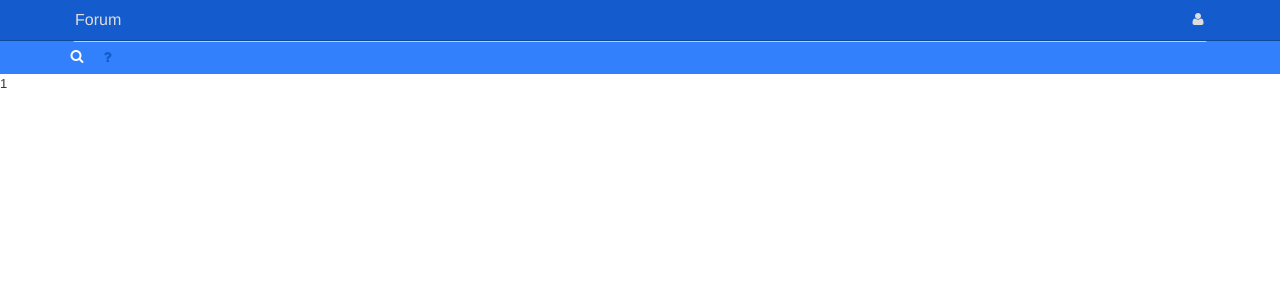
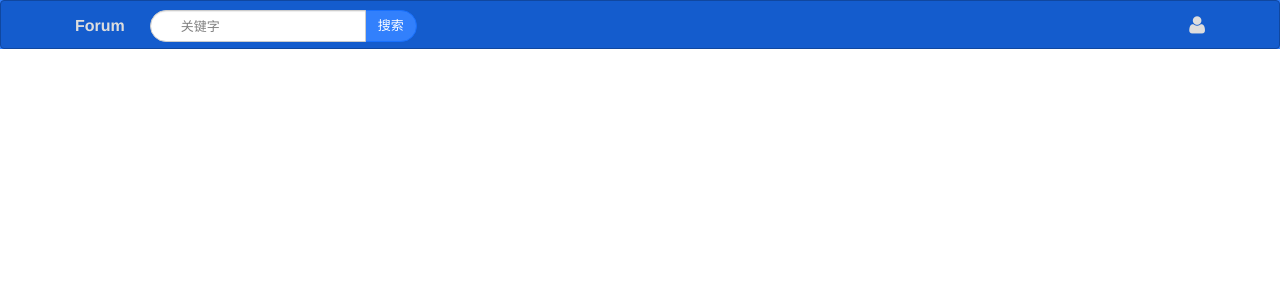
Before and after one commit to wtbrave/forum, a PHP site: page / in a window 1280 px wide. Shown: the top 300 px of the page. Run offline with PHP 8.4, Linux system fonts and the light colour scheme.

Commit message:
navigation

```diff
--- a/src/Views/header.php
+++ b/src/Views/header.php
@@ -1,6 +1,7 @@
 <!DOCTYPE html>
 <html lang="zh-cn">
     <head>
+        <link rel="stylesheet" href="/lib/dist/css/zui.css">
         <link rel="stylesheet" href="/lib/dist/css/zui.css">
 
         <meta charset="utf-8">
@@ -20,35 +21,36 @@
     <script src="/lib/dist/lib/ieonly/excanvas.js"></script>
     <![endif]-->
 
+    <style>
+        .var-brand-title {
+            margin-top: 5px;
+        }
+        .var-icon-user {
+            font-size: 20px;
+        }
+        .var-navbar-form {
+            margin-top: 5px;
+        }
+    </style>
     <header id="header" class="bg-primary">
-        <div class="navbar navbar-inverse navbar-fixed-top" id="navbar" role="banner">
+        <div class="navbar navbar-inverse" id="navbar" role="banner">
             <div class="container">
-                <div class="navbar-header">
-                    <button class="navbar-toggle collapsed" type="button" data-toggle="collapse" data-target=".zui-navbar-collapse">
-                        <span class="sr-only">切换导航</span>
-                        <span class="icon-bar"></span>
-                        <span class="icon-bar"></span>
-                        <span class="icon-bar"></span>
-                    </button>
-                    <a href="/" class="navbar-brand"><span class="path-zui-36"><i class="path-1"></i><i class="path-2"></i></span> <span class="brand-title">Forum</span></a>
-                </div>
-                <nav class="collapse navbar-collapse zui-navbar-collapse">
-                    <ul class="nav navbar-nav navbar-right">
-                        <li id="langSwitcher"><a title="Switch language" href=""><span> <i class="path-1"></i><i class="path-2"></i> <i class="icon icon-user "></i></span></a></li>
-                    </ul>
-                </nav>
+                <a href="/" class="navbar-brand var-brand-title"><span class="path-zui-36"><i class="path-1"></i><i class="path-2"></i></span> <span class="brand-title"> <strong>Forum</strong></span></a>
+                <form class="navbar-form" role="search">
+                    <div class="var-navbar-form form-group col-lg-2">
+                        <div class="input-group">
+                            <div class="input-control search-box search-box-circle has-icon-left" id="search_forum_box">
+                                <input id="search_forum" type="search" class="form-control search-input" style="width: inherit" placeholder="关键字">
+                                <label for="search_forum" class="input-control-icon-left search-icon"><i class="icon icon-search"></i></label>
+                            </div>
+                            <span class="input-group-btn">
+                            <button class="btn btn-primary" type="button">搜索</button>
+                        </span>
+                        </div>
+                    </div>
+                </form>
+                <ul class="nav navbar-nav navbar-right">
+                    <li id="langSwitcher"><a title="Switch language" href=""><span> <i class="path-1"></i><i class="path-2"></i> <i class="icon icon-user var-icon-user"></i></span></a></li>
+                </ul>
             </div>
-        </div>
-        <div id="headContainer">
-            <div class="container">
-                <div id="search">
-                    <div id="searchForm">
-                        <input type="text" class="form-control input-lg" id="searchInput" placeholder="按钮, control, icon-star...">
-                        <i class="icon icon-search"></i>
-                        <button id="searchHelpBtn" type="button" class="btn btn-link"><i class="icon icon-question"></i></button>
-                    </div>
-                </div>
-            </div>
-        </div>
-        </div>
     </header>
--- a/src/Views/index.php
+++ b/src/Views/index.php
@@ -1,3 +1,6 @@
 <?php get_view('header');?>
-1
+
+<div class="container-fixed">
+
+</div>
 <?php get_view('bottom');?>
```
